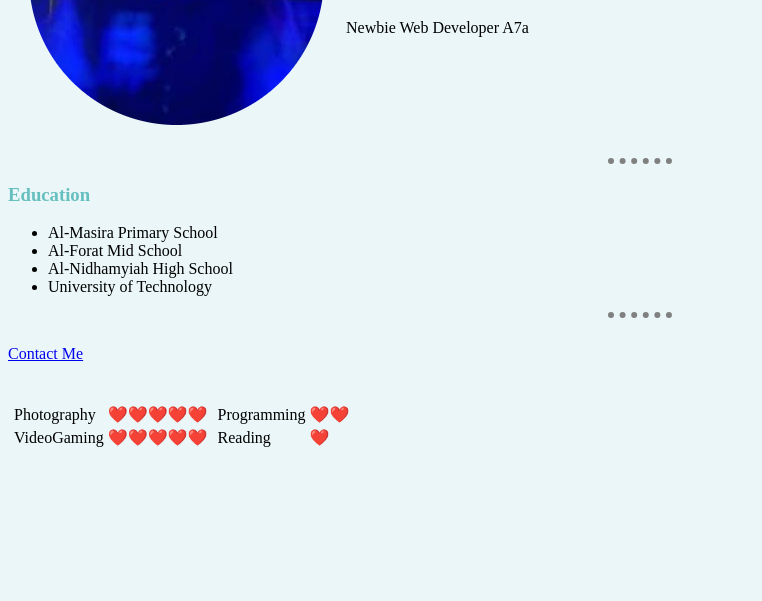
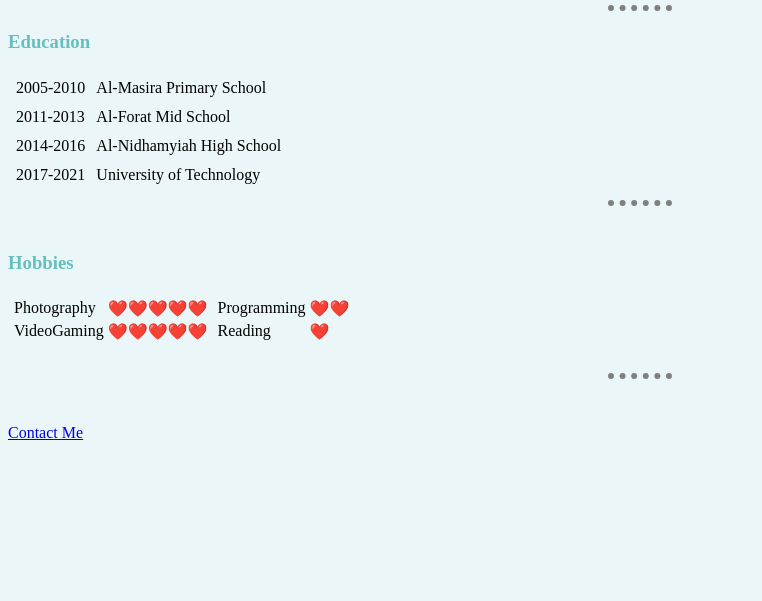
Before and after one commit to fa5rrry/CV, a plain HTML site: page index.html in a window 1280 px wide. Shown: the part 199-800 px from the top of the page, without its empty margins (0-762 px from the left). Drawn offline with Linux system fonts and the light colour scheme.

Commit message:
Update index.html

```diff
--- a/index.html
+++ b/index.html
@@ -1,47 +1,51 @@
 <!DOCTYPE html>
 <html lang="en" dir="ltr">
-
 
 <head>
   <meta charset="utf-8">
   <title>Fa5ry's Personal Site</title>
-
   <link rel="stylesheet" href="css/style.css">
-
-
 </head>
 
 
-
 <body>
-  <table cellspacing="20">
+  <table cellspacing="15" cellpadding="5">
     <tr>
-      <td><img src="fa5ry.png" alt=""></td>
+      <td><img src="images/fa5ry.png" alt=""></td>
       <td>
         <h1>FakherAl-Deen Al-Rukabi</h1>
         <p><em>Abo El-Nee7</em></p>
-        <p>Newbie Web Developer A7a</p>
+        <p>Newbie Web Developer</p>
       </td>
     </tr>
   </table>
 
+  <hr size="3" noshade>
 
-
-  <hr size="3" noshade>
   <h3>Education</h3>
-  <ul>
-    <li>Al-Masira Primary School</li>
-    <li>Al-Forat Mid School</li>
-    <li>Al-Nidhamyiah High School</li>
-    <li>University of Technology</li>
-  </ul>
+  <table border="0" cellspacing="5px" cellpadding="3px">
+    <tr>
+      <td>2005-2010</td>
+      <td>Al-Masira Primary School</td>
+    </tr>
+    <tr>
+      <td>2011-2013</td>
+      <td>Al-Forat Mid School</td>
+    </tr>
+    <tr>
+      <td>2014-2016</td>
+      <td>Al-Nidhamyiah High School</td>
+    </tr>
+    <tr>
+      <td>2017-2021</td>
+      <td>University of Technology</td>
+    </tr>
+  </table>
 
   <hr size="3" noshade>
   <br>
-  <a href="Contact.html">Contact Me</a>
-  <br><br><br>
 
-  <div>
+  <h3>Hobbies</h3>
   <table>
     <tr>
       <td>
@@ -70,7 +74,12 @@
       </td>
     </tr>
   </table>
-  </div>
+
+  <br>
+  <hr size="3 noshade">
+  <br><br>
+
+  <a href="Contact.html">Contact Me</a>
 
 </body>
 
```
Lines whose indentation alone changed are shown as unchanged.
